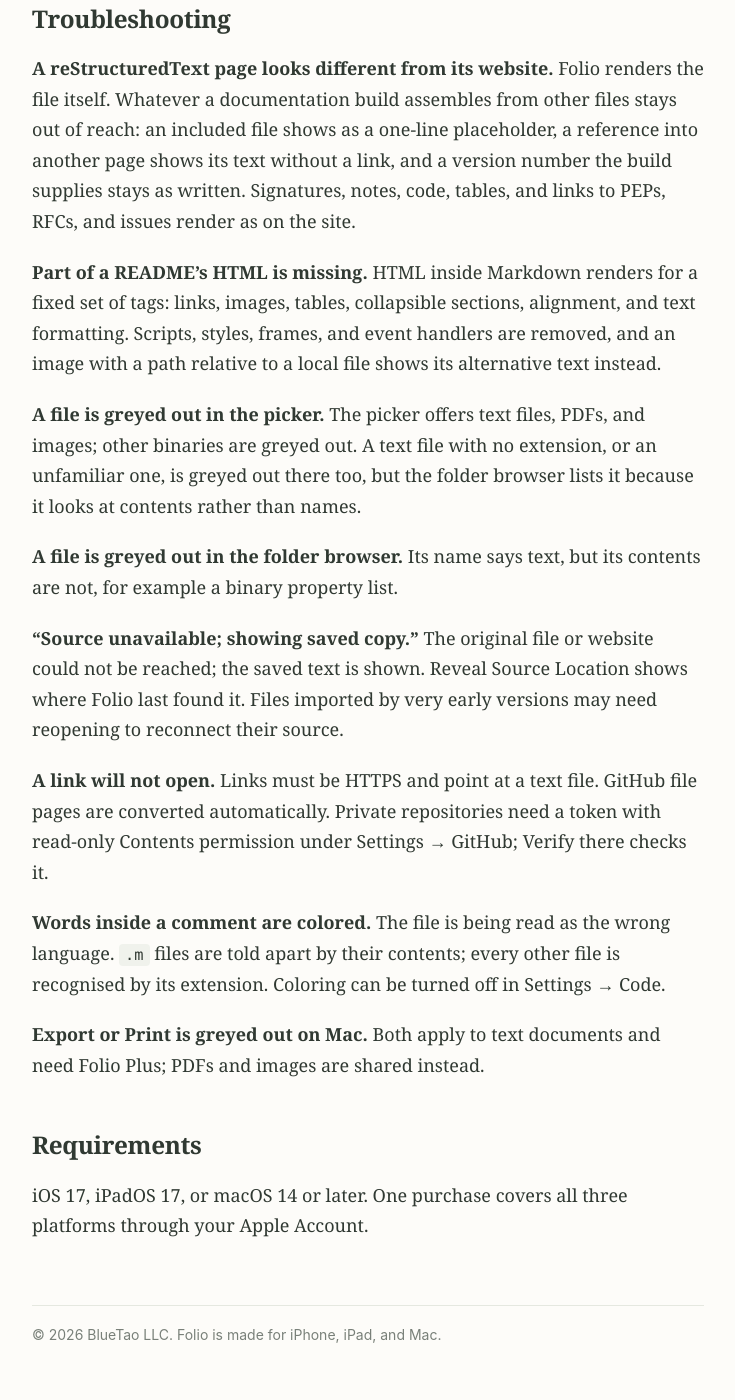
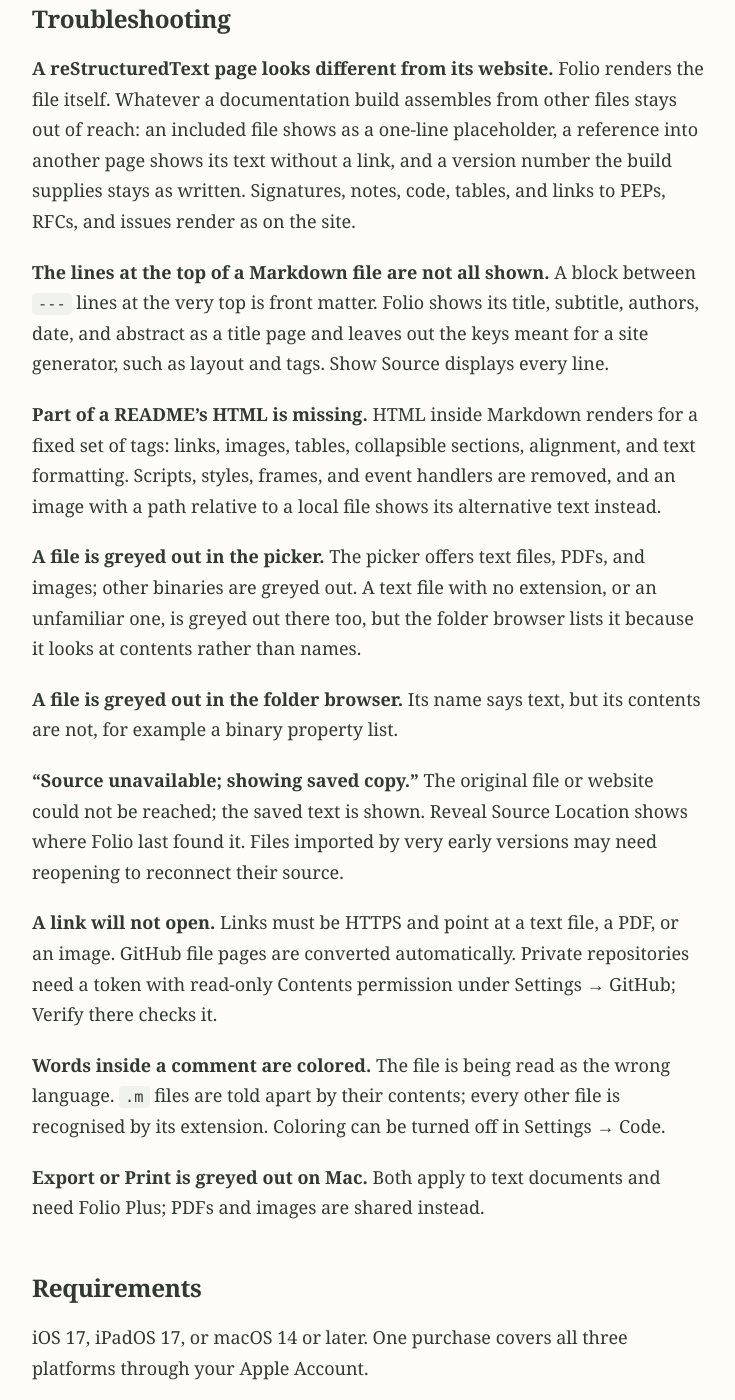
Before and after one commit to BlueTaoLLC/FolioApp, a Jekyll site: the page built from support.md, in a window 1280 px wide and 1400 px high, scrolled down 2065 px. Shown: the whole window, without its empty margins (272-1007 px from the left). Built offline with Jekyll 4.4.1, drawn with Linux system fonts in a browser that asks for light colours.

Commit message:
Support page: front matter, and links to PDFs and images
Co-Authored-By: Claude Fable 5.1 <noreply@anthropic.com>

```diff
--- a/support.md
+++ b/support.md
@@ -36,6 +36,8 @@ Everything stays on your device: documents, bookmarks, and settings. There is no
 
 **A reStructuredText page looks different from its website.** Folio renders the file itself. Whatever a documentation build assembles from other files stays out of reach: an included file shows as a one-line placeholder, a reference into another page shows its text without a link, and a version number the build supplies stays as written. Signatures, notes, code, tables, and links to PEPs, RFCs, and issues render as on the site.
 
+**The lines at the top of a Markdown file are not all shown.** A block between `---` lines at the very top is front matter. Folio shows its title, subtitle, authors, date, and abstract as a title page and leaves out the keys meant for a site generator, such as layout and tags. Show Source displays every line.
+
 **Part of a README's HTML is missing.** HTML inside Markdown renders for a fixed set of tags: links, images, tables, collapsible sections, alignment, and text formatting. Scripts, styles, frames, and event handlers are removed, and an image with a path relative to a local file shows its alternative text instead.
 
 **A file is greyed out in the picker.** The picker offers text files, PDFs, and images; other binaries are greyed out. A text file with no extension, or an unfamiliar one, is greyed out there too, but the folder browser lists it because it looks at contents rather than names.
@@ -44,7 +46,7 @@ Everything stays on your device: documents, bookmarks, and settings. There is no
 
 **"Source unavailable; showing saved copy."** The original file or website could not be reached; the saved text is shown. Reveal Source Location shows where Folio last found it. Files imported by very early versions may need reopening to reconnect their source.
 
-**A link will not open.** Links must be HTTPS and point at a text file. GitHub file pages are converted automatically. Private repositories need a token with read-only Contents permission under Settings → GitHub; Verify there checks it.
+**A link will not open.** Links must be HTTPS and point at a text file, a PDF, or an image. GitHub file pages are converted automatically. Private repositories need a token with read-only Contents permission under Settings → GitHub; Verify there checks it.
 
 **Words inside a comment are colored.** The file is being read as the wrong language. `.m` files are told apart by their contents; every other file is recognised by its extension. Coloring can be turned off in Settings → Code.
 
```
